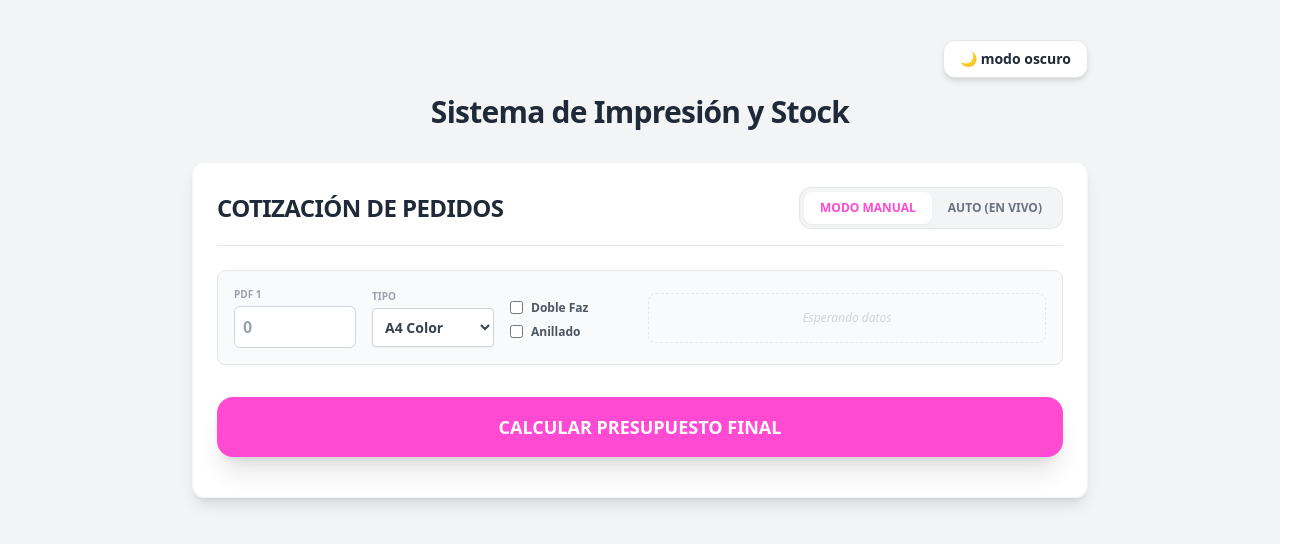
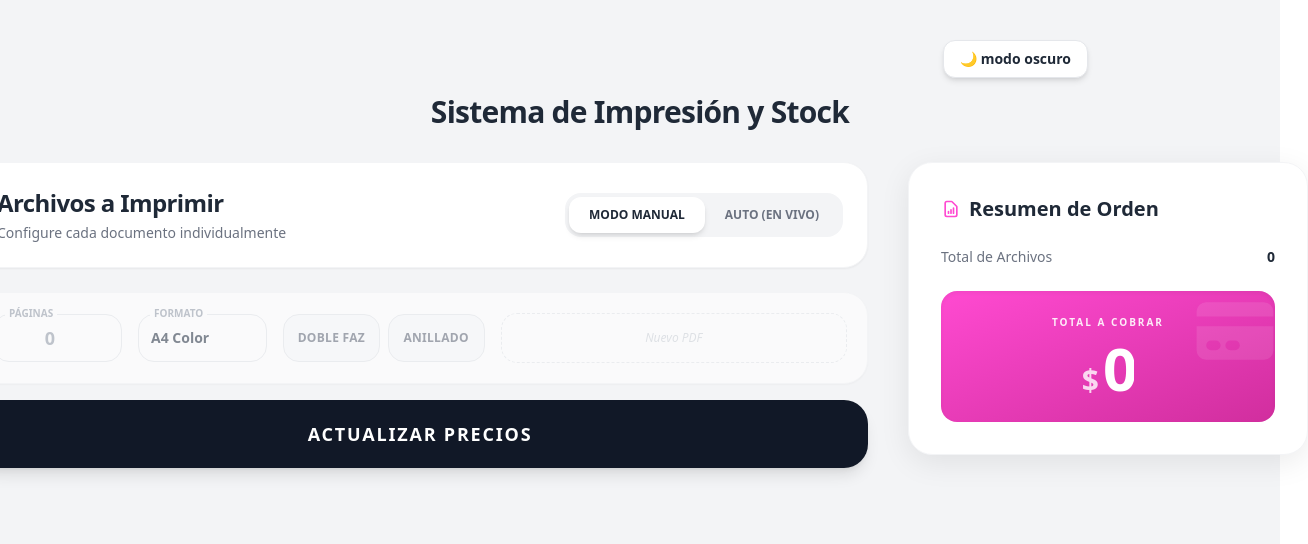
Before and after one commit to JosueFlrs/mucura, a React (Vite) app: page / in a window 1280 px wide. Shown: the top 544 px of the page, 1308 px wide, since content can reach past the window. Built offline with nearby package versions, Linux system fonts and the light colour scheme; no server answers; the database is empty.

Commit message:
UI: cambio a diseño moderno

```diff
--- a/src/componentes/calculadoraCotizaciones.jsx
+++ b/src/componentes/calculadoraCotizaciones.jsx
@@ -17,10 +17,10 @@ export const CalculadoraCotizaciones = () => {
             try {
                 const { data, error } = await clienteSupabase.from('tarifasImpresion').select('*');
                 if (error) throw error;
-                const tarifasMapeadas = data.reduce((acc, t) => ({ ...acc, [t.tipoImpresion]: t }), {});
+                const tarifasMapeadas = data.reduce((acumulador, tarifa) => ({ ...acumulador, [tarifa.tipoImpresion]: tarifa }), {});
                 setTarifas(tarifasMapeadas);
-            } catch (e) {
-                console.error("error:", e);
+            } catch (error) {
+                console.error("error:", error);
             } finally {
                 setCargandoTarifas(false);
             }
@@ -31,10 +31,12 @@ export const CalculadoraCotizaciones = () => {
     const realizarCalculos = (archivos, tablaTarifas) => {
         let acumuladoMayorista = 0;
         const agrupacionPorVolumen = {};
+        let totalPaginasGlobal = 0;
 
         archivos.forEach(archivo => {
             const cantidad = parseInt(archivo.paginas) || 0;
             if (cantidad > 0) {
+                totalPaginasGlobal += cantidad;
                 const claveGrupo = `${archivo.tipoServicio}-${archivo.esDobleFaz}`;
                 agrupacionPorVolumen[claveGrupo] = (agrupacionPorVolumen[claveGrupo] || 0) + cantidad;
             }
@@ -51,10 +53,10 @@ export const CalculadoraCotizaciones = () => {
 
             if (!escala) return null;
 
-            const obtenerCostoUnitario = (cant) => {
-                if (cant <= 50) return escala.precioHasta50;
-                if (cant <= 100) return escala.precioHasta100;
-                if (cant <= 200) return escala.precioHasta200;
+            const obtenerCostoUnitario = (cantidadAEstimar) => {
+                if (cantidadAEstimar <= 50) return escala.precioHasta50;
+                if (cantidadAEstimar <= 100) return escala.precioHasta100;
+                if (cantidadAEstimar <= 200) return escala.precioHasta200;
                 return escala.precioMasDe200;
             };
 
@@ -80,7 +82,8 @@ export const CalculadoraCotizaciones = () => {
         return {
             detalles: detallesPorArchivo,
             totalSinRedondear: acumuladoMayorista,
-            totalRedondeado: Math.ceil(acumuladoMayorista / 100) * 100
+            totalRedondeado: Math.ceil(acumuladoMayorista / 100) * 100,
+            totalPaginas: totalPaginasGlobal
         };
     };
 
@@ -116,75 +119,95 @@ export const CalculadoraCotizaciones = () => {
         setResultadoManual(realizarCalculos(listaArchivos, tarifas));
     };
 
-    if (cargandoTarifas) return <div className="p-10 text-center font-bold text-empresa animate-pulse">CARGANDO TARIFAS...</div>;
+    if (cargandoTarifas) return (
+        <div className="flex justify-center items-center h-64">
+            <div className="animate-spin rounded-full h-12 w-12 border-b-2 border-empresa"></div>
+        </div>
+    );
 
     return (
-        <div className="p-6 max-w-6xl mx-auto bg-white dark:bg-gray-800 rounded-xl shadow-lg border border-gray-100 dark:border-gray-700 transition-colors duration-300">
+        <div className="max-w-[1400px] mx-auto flex flex-col lg:flex-row gap-6 xl:gap-10 items-start transition-all duration-500 justify-center">
 
-            <div className="flex flex-col md:flex-row justify-between items-center mb-6 border-b dark:border-gray-700 pb-4 gap-4">
-                <h2 className="text-2xl font-black text-gray-800 dark:text-gray-100 uppercase tracking-tight">Cotización de Pedidos</h2>
+            {/* Columna Izquierda: Área de Trabajo fluida */}
+            <div className="flex-1 min-w-fit flex flex-col gap-6">
 
-                <div className="flex items-center bg-gray-100 dark:bg-gray-700 p-1 rounded-xl border border-gray-200 dark:border-gray-600">
+                {/* Cabecera y Controles */}
+                <div className="bg-white dark:bg-gray-800 rounded-3xl p-6 shadow-sm border border-gray-100 dark:border-gray-700 flex flex-col sm:flex-row justify-between items-center gap-4">
+                    <div>
+                        <h2 className="text-2xl font-black text-gray-800 dark:text-white tracking-tight">Archivos a Imprimir</h2>
+                        <p className="text-sm text-gray-500 dark:text-gray-400 mt-1">Configure cada documento individualmente</p>
+                    </div>
+
+                    <div className="flex p-1 bg-gray-100 dark:bg-gray-900 rounded-2xl flex-shrink-0">
                         <button
                             onClick={() => setModoAutomatico(false)}
-                        className={`px-4 py-2 rounded-lg text-xs font-bold transition-all ${!modoAutomatico ? 'bg-white dark:bg-gray-600 shadow-sm text-empresa' : 'text-gray-500 dark:text-gray-400'}`}
+                            className={`px-5 py-2.5 rounded-xl text-xs font-bold transition-all duration-300 ${!modoAutomatico ? 'bg-white dark:bg-gray-800 shadow-md text-gray-800 dark:text-white' : 'text-gray-500 dark:text-gray-400 hover:text-gray-700'}`}
                         >
                             MODO MANUAL
                         </button>
                         <button
                             onClick={() => { setModoAutomatico(true); setResultadoManual(null); }}
-                        className={`px-4 py-2 rounded-lg text-xs font-bold transition-all ${modoAutomatico ? 'bg-white dark:bg-gray-600 shadow-sm text-green-500' : 'text-gray-500 dark:text-gray-400'}`}
+                            className={`px-5 py-2.5 rounded-xl text-xs font-bold transition-all duration-300 ${modoAutomatico ? 'bg-white dark:bg-gray-800 shadow-md text-empresa' : 'text-gray-500 dark:text-gray-400 hover:text-gray-700'}`}
                         >
                             AUTO (EN VIVO)
                         </button>
                     </div>
                 </div>
 
-            <div className="space-y-4 mb-8">
+                {/* Lista de Archivos */}
+                <div className="space-y-4 mb-24 lg:mb-8">
                     {listaArchivos.map((archivo, indice) => {
                         const detalleArchivo = datosEnPantalla?.detalles[indice];
+                        const estaVacio = archivo.paginas === '';
 
                         return (
-                        <div key={archivo.id} className="grid grid-cols-1 md:grid-cols-6 gap-4 p-4 bg-gray-50 dark:bg-gray-700/50 rounded-lg border border-gray-200 dark:border-gray-600 items-center">
+                            <div key={archivo.id} className={`bg-white dark:bg-gray-800 p-5 rounded-3xl shadow-sm border border-gray-100 dark:border-gray-700 transition-all duration-300 hover:shadow-md hover:border-empresa/30 grid grid-cols-1 md:grid-cols-12 gap-5 lg:gap-4 items-center ${estaVacio ? 'opacity-60 hover:opacity-100' : ''}`}>
 
-                            <div className="md:col-span-1">
-                                <label className="block text-[10px] font-bold text-gray-400 dark:text-gray-500 uppercase mb-1">PDF {indice + 1}</label>
+                                {/* Inputs (Páginas y Formato = 4/12) */}
+                                <div className="md:col-span-4 grid grid-cols-2 gap-4">
+                                    <div className="col-span-1 relative">
+                                        <label className="text-[10px] font-bold text-gray-400 uppercase absolute -top-2 left-3 bg-white dark:bg-gray-800 px-1 z-10">Páginas</label>
                                         <input
                                             type="number"
-                                    className="w-full p-2 border border-gray-300 dark:border-gray-600 rounded-md font-bold text-gray-700 dark:text-gray-200 bg-white dark:bg-gray-800 outline-none focus:ring-2 focus:ring-empresa transition-colors"
+                                            className="w-full h-12 px-3 bg-transparent border border-gray-200 dark:border-gray-600 rounded-2xl font-bold text-lg text-gray-800 dark:text-white outline-none focus:border-empresa focus:ring-1 focus:ring-empresa transition-all text-center relative"
                                             value={archivo.paginas}
-                                    onChange={(e) => manejarCambioArchivo(archivo.id, 'paginas', e.target.value)}
+                                            onChange={(evento) => manejarCambioArchivo(archivo.id, 'paginas', evento.target.value)}
                                             placeholder="0"
                                         />
                                     </div>
 
-                            <div className="md:col-span-1">
-                                <label className="block text-[10px] font-bold text-gray-400 dark:text-gray-500 uppercase mb-1">Tipo</label>
+                                    <div className="col-span-1 relative">
+                                        <label className="text-[10px] font-bold text-gray-400 uppercase absolute -top-2 left-3 bg-white dark:bg-gray-800 px-1 z-10">Formato</label>
                                         <select
-                                    className="w-full p-2 border border-gray-300 dark:border-gray-600 rounded shadow-sm bg-white dark:bg-gray-800 text-sm font-semibold text-gray-700 dark:text-gray-200"
+                                            className="w-full h-12 px-3 bg-transparent border border-gray-200 dark:border-gray-600 rounded-2xl font-semibold text-gray-700 dark:text-gray-200 outline-none focus:border-empresa focus:ring-1 focus:ring-empresa appearance-none relative text-sm"
                                             value={archivo.tipoServicio}
-                                    onChange={(e) => manejarCambioArchivo(archivo.id, 'tipoServicio', e.target.value)}
+                                            onChange={(evento) => manejarCambioArchivo(archivo.id, 'tipoServicio', evento.target.value)}
                                         >
                                             <option value="a4Color">A4 Color</option>
                                             <option value="a4BlancoYNegro">A4 B/N</option>
                                         </select>
                                     </div>
+                                </div>
 
-                            <div className="flex flex-col space-y-2 pt-1 md:col-span-1">
-                                <label className="flex items-center space-x-2 text-xs text-gray-600 dark:text-gray-400 cursor-pointer hover:text-empresa transition-colors">
-                                    <input type="checkbox" className="rounded text-empresa focus:ring-empresa bg-white dark:bg-gray-800 border-gray-300 dark:border-gray-600" checked={archivo.esDobleFaz} onChange={(e) => manejarCambioArchivo(archivo.id, 'esDobleFaz', e.target.checked)} />
-                                    <span className="font-bold">Doble Faz</span>
+                                {/* Toggles (Checkboxes) (3/12) */}
+                                <div className="md:col-span-3 flex gap-2 h-12">
+                                    <label className={`flex-1 flex flex-col xl:flex-row items-center justify-center px-1 xl:px-2 rounded-2xl border cursor-pointer transition-all h-full ${archivo.esDobleFaz ? 'bg-empresa/10 border-empresa text-empresa' : 'bg-gray-50 dark:bg-gray-900 border-gray-200 dark:border-gray-700 text-gray-500'}`}>
+                                        <input type="checkbox" className="hidden" checked={archivo.esDobleFaz} onChange={(evento) => manejarCambioArchivo(archivo.id, 'esDobleFaz', evento.target.checked)} />
+                                        <span className="text-[10px] xl:text-xs font-bold uppercase tracking-wide text-center">Doble Faz</span>
                                     </label>
-                                <label className="flex items-center space-x-2 text-xs text-gray-600 dark:text-gray-400 cursor-pointer hover:text-empresa transition-colors">
-                                    <input type="checkbox" className="rounded text-empresa focus:ring-empresa bg-white dark:bg-gray-800 border-gray-300 dark:border-gray-600" checked={archivo.anillado} onChange={(e) => manejarCambioArchivo(archivo.id, 'anillado', e.target.checked)} />
-                                    <span className="font-bold">Anillado</span>
+                                    <label className={`flex-1 flex flex-col xl:flex-row items-center justify-center px-1 xl:px-2 rounded-2xl border cursor-pointer transition-all h-full ${archivo.anillado ? 'bg-empresa/10 border-empresa text-empresa' : 'bg-gray-50 dark:bg-gray-900 border-gray-200 dark:border-gray-700 text-gray-500'}`}>
+                                        <input type="checkbox" className="hidden" checked={archivo.anillado} onChange={(evento) => manejarCambioArchivo(archivo.id, 'anillado', evento.target.checked)} />
+                                        <span className="text-[10px] xl:text-xs font-bold uppercase tracking-wide text-center">Anillado</span>
                                     </label>
                                 </div>
 
-                            <div className="md:col-span-3 flex justify-end">
+                                {/* Detalle del Archivo "El Ticket" (5/12) */}
+                                <div className="md:col-span-5 w-full">
                                     {detalleArchivo ? (
-                                    <div className="bg-white dark:bg-gray-800 p-3 rounded-lg border border-gray-200 dark:border-gray-600 shadow-sm w-full max-w-sm">
-                                        <div className="space-y-1 border-b dark:border-gray-700 pb-2 mb-2">
+                                        <div className="bg-gray-50 dark:bg-gray-900/40 p-3 rounded-2xl border border-gray-200 dark:border-gray-700 shadow-sm w-full">
+
+                                            {/* Desglose Superior */}
+                                            <div className="space-y-1 border-b border-gray-200 dark:border-gray-700 pb-2 mb-2">
                                                 <div className="flex justify-between text-[11px] text-gray-500 dark:text-gray-400 font-medium">
                                                     <span>Impresiones ({archivo.paginas} x ${detalleArchivo.precioUnitarioMayorista})</span>
                                                     <span className="dark:text-gray-200">${detalleArchivo.subtotalImpresion.toLocaleString('es-AR')}</span>
@@ -196,57 +219,105 @@ export const CalculadoraCotizaciones = () => {
                                                     </div>
                                                 )}
                                             </div>
+
+                                            {/* Totales Inferiores */}
                                             <div className="flex justify-between items-center">
                                                 <div className="text-left">
                                                     <p className="text-[9px] font-bold text-gray-400 dark:text-gray-500 uppercase">Lista</p>
-                                                <p className="text-xs font-bold text-gray-400 dark:text-gray-500 line-through">${detalleArchivo.totalMinorista.toLocaleString('es-AR')}</p>
+                                                    <p className="text-xs font-bold text-gray-400 dark:text-gray-500 line-through">
+                                                        ${detalleArchivo.totalMinorista.toLocaleString('es-AR')}
+                                                    </p>
                                                 </div>
                                                 <div className="text-right">
                                                     <p className="text-[9px] font-bold text-green-500 uppercase italic">Subtotal</p>
-                                                <p className="text-xl font-black text-green-700 dark:text-green-400 leading-none">${detalleArchivo.totalMayorista.toLocaleString('es-AR')}</p>
+                                                    <p className="text-xl font-black text-green-700 dark:text-green-400 leading-none">
+                                                        ${detalleArchivo.totalMayorista.toLocaleString('es-AR')}
+                                                    </p>
+                                                </div>
+                                            </div>
+
+                                        </div>
+                                    ) : (
+                                        <div className="text-gray-300 dark:text-gray-600 italic text-xs border border-dashed border-gray-200 dark:border-gray-700 rounded-2xl p-4 w-full h-full text-center flex items-center justify-center">
+                                            {estaVacio ? 'Nuevo PDF' : (!modoAutomatico ? 'Presione actualizar precios' : 'Esperando datos')}
+                                        </div>
+                                    )}
+                                </div>
+
+                            </div>
+                        );
+                    })}
+
+                    {/* Botón manual integrado al final de la lista */}
+                    {!modoAutomatico && (
+                        <button
+                            onClick={procesarCalculoManual}
+                            className="w-full bg-gray-900 dark:bg-gray-700 hover:bg-black dark:hover:bg-gray-600 text-white font-black py-5 rounded-3xl shadow-lg transition-all text-lg uppercase tracking-widest mt-4"
+                        >
+                            Actualizar Precios
+                        </button>
+                    )}
+                </div>
+            </div>
+
+            {/* Columna Derecha: Tarjeta de Resumen */}
+            <div className="w-full lg:w-[340px] xl:w-[400px] flex-shrink-0 sticky bottom-4 lg:top-8 z-50">
+                <div className="bg-white dark:bg-gray-800 rounded-3xl shadow-[0_8px_30px_rgb(0,0,0,0.08)] dark:shadow-[0_8px_30px_rgb(0,0,0,0.3)] border border-gray-100 dark:border-gray-700 overflow-hidden flex flex-col">
+
+                    <div className="p-6 md:p-8">
+                        <h3 className="text-xl font-bold text-gray-800 dark:text-white mb-6 flex items-center gap-2">
+                            <svg className="w-5 h-5 text-empresa" fill="none" stroke="currentColor" viewBox="0 0 24 24" xmlns="http://www.w3.org/2000/svg"><path strokeLinecap="round" strokeLinejoin="round" strokeWidth={2} d="M9 17v-2m3 2v-4m3 4v-6m2 10H7a2 2 0 01-2-2V5a2 2 0 012-2h5.586a1 1 0 01.707.293l5.414 5.414a1 1 0 01.293.707V19a2 2 0 01-2 2z" /></svg>
+                            Resumen de Orden
+                        </h3>
+
+                        {/* Desglose de información */}
+                        <div className="space-y-4 mb-6">
+                            <div className="flex justify-between items-center text-sm">
+                                <span className="text-gray-500 dark:text-gray-400 font-medium">Total de Archivos</span>
+                                <span className="text-gray-800 dark:text-white font-bold">{listaArchivos.filter(a => a.paginas !== '').length}</span>
+                            </div>
+
+                            {datosEnPantalla?.totalPaginas > 0 && (
+                                <div className="flex justify-between items-center text-sm">
+                                    <span className="text-gray-500 dark:text-gray-400 font-medium">Total de Páginas</span>
+                                    <span className="text-gray-800 dark:text-white font-bold">{datosEnPantalla.totalPaginas}</span>
+                                </div>
+                            )}
+
+                            {datosEnPantalla && datosEnPantalla.totalSinRedondear !== datosEnPantalla.totalRedondeado && (
+                                <div className="flex justify-between items-center text-sm pt-4 border-t border-gray-100 dark:border-gray-700">
+                                    <span className="text-gray-500 dark:text-gray-400 font-medium">Subtotal exacto</span>
+                                    <span className="text-gray-500 dark:text-gray-400 line-through whitespace-nowrap">${datosEnPantalla.totalSinRedondear.toLocaleString('es-AR')}</span>
+                                </div>
+                            )}
+                        </div>
+
+                        {/* Bloque gigante del Total */}
+                        <div className="bg-gradient-to-br from-empresa to-[#D12E9E] p-6 rounded-2xl text-white text-center shadow-inner relative overflow-hidden group">
+                            <div className="absolute top-0 right-0 p-4 opacity-10 transform group-hover:scale-110 transition-transform duration-500">
+                                <svg className="w-24 h-24 -mr-6 -mt-6" fill="currentColor" viewBox="0 0 20 20"><path d="M4 4a2 2 0 00-2 2v1h16V6a2 2 0 00-2-2H4z" /><path fillRule="evenodd" d="M18 9H2v5a2 2 0 002 2h12a2 2 0 002-2V9zM4 13a1 1 0 011-1h1a1 1 0 110 2H5a1 1 0 01-1-1zm5-1a1 1 0 100 2h1a1 1 0 100-2H9z" clipRule="evenodd" /></svg>
+                            </div>
+
+                            <span className="text-[10px] uppercase tracking-[0.2em] font-bold opacity-90 block mb-2 whitespace-nowrap">Total a Cobrar</span>
+
+                            <div className="flex justify-center items-baseline gap-1">
+                                <span className="text-3xl font-bold opacity-80">$</span>
+                                <span className="text-5xl lg:text-5xl xl:text-6xl font-black tracking-tighter whitespace-nowrap overflow-hidden text-ellipsis">
+                                    {datosEnPantalla?.totalRedondeado ? datosEnPantalla.totalRedondeado.toLocaleString('es-AR') : '0'}
+                                </span>
+                            </div>
+                        </div>
+
+                        {/* Aviso de interfaz */}
+                        {datosEnPantalla?.totalRedondeado > 0 && (
+                            <p className="text-center text-[10px] text-gray-400 dark:text-gray-500 uppercase tracking-widest mt-4">
+                                Listo para procesar
+                            </p>
+                        )}
                     </div>
                 </div>
             </div>
-                                ) : (
-                                    <div className="text-gray-300 dark:text-gray-600 italic text-xs border border-dashed border-gray-200 dark:border-gray-700 rounded-lg p-4 w-full text-center">
-                                        {archivo.paginas !== '' && !modoAutomatico ? 'Presione calcular' : 'Esperando datos'}
-                                    </div>
-                                )}
-                            </div>
-                        </div>
-                    );
-                })}
-            </div>
 
-            {!modoAutomatico && (
-                <button
-                    onClick={procesarCalculoManual}
-                    className="w-full bg-empresa hover:opacity-90 text-white font-black py-4 rounded-2xl shadow-xl transition-all text-lg uppercase mb-4"
-                >
-                    Calcular Presupuesto Final
-                </button>
-            )}
-
-            {datosEnPantalla?.totalRedondeado > 0 && (
-                <div className="p-8 bg-gradient-to-br from-empresa to-[#D12E9E] rounded-3xl text-center shadow-2xl text-white relative overflow-hidden transition-all duration-500">
-                    <p className="text-white/80 font-bold uppercase tracking-widest text-xs mb-3">Total de la Orden</p>
-                    <div className="flex flex-col items-center justify-center">
-                        {datosEnPantalla.totalSinRedondear !== datosEnPantalla.totalRedondeado && (
-                            <p className="text-lg text-white/60 line-through font-medium mb-1">
-                                Exacto: ${datosEnPantalla.totalSinRedondear.toLocaleString('es-AR')}
-                            </p>
-                        )}
-                        <div className="bg-white/20 px-10 py-4 rounded-2xl backdrop-blur-md border border-white/30">
-                            <p className="text-7xl font-black tracking-tighter">
-                                ${datosEnPantalla.totalRedondeado.toLocaleString('es-AR')}
-                            </p>
-                        </div>
-                        <p className="text-[10px] text-white/90 font-bold mt-4 uppercase tracking-[0.2em]">
-                            * Redondeado a cientos
-                        </p>
-                    </div>
-                </div>
-            )}
         </div>
     );
 };
```
Lines whose indentation alone changed are shown as unchanged.
